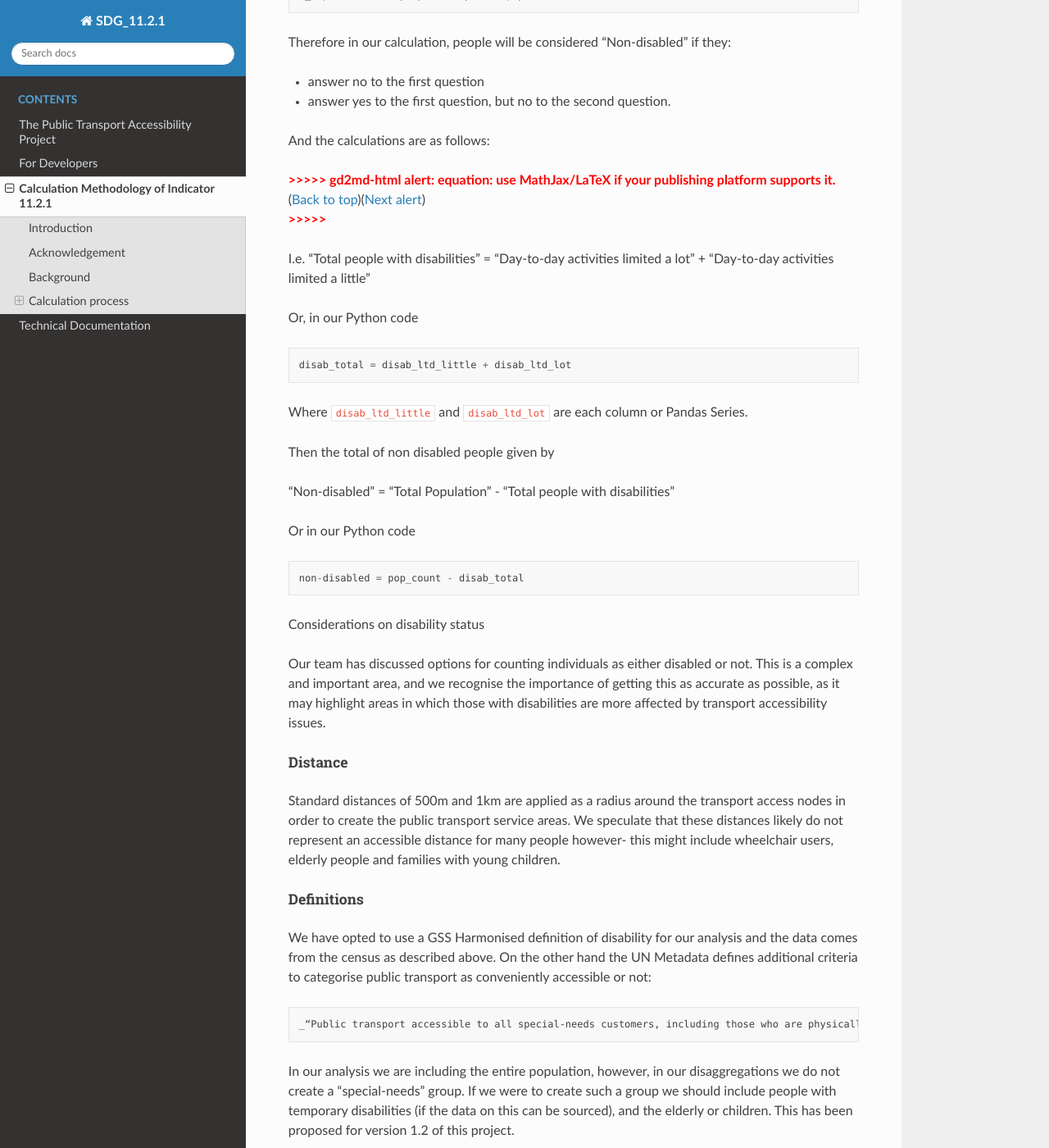
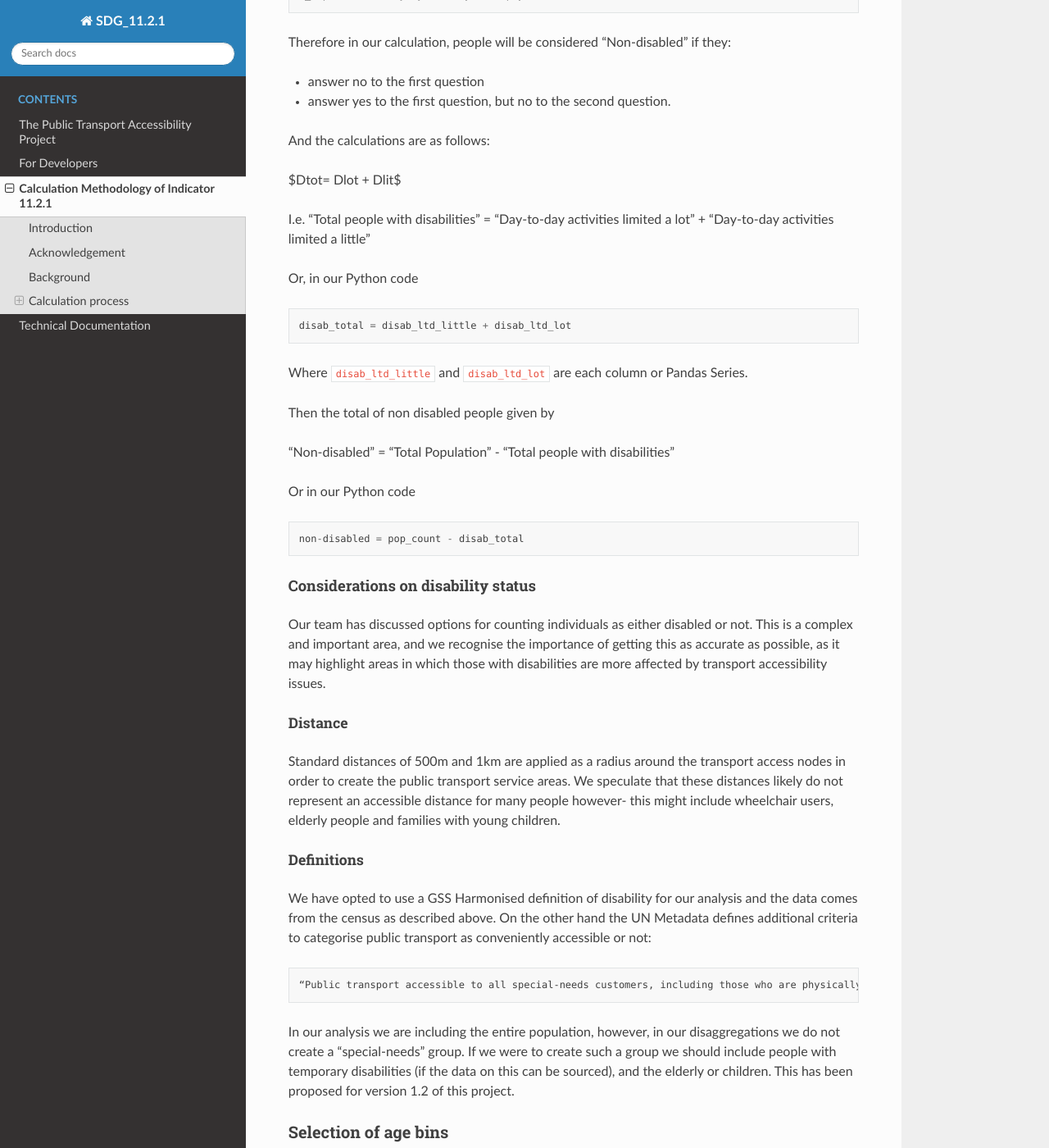
Before and after one commit to ONSdigital/SDG_11.2.1, a Sphinx documentation site: the page built from docs/source/write_up.md, in a window 1280 px wide and 1400 px high, scrolled down 7341 px. Shown: the whole window at 82% size. Built offline with Sphinx 7.4.7 and the Read the Docs theme 2.0.0, drawn with Linux system fonts in a browser that asks for light colours.

Commit message:
Fixed equation

````diff
--- a/docs/source/write_up.md
+++ b/docs/source/write_up.md
@@ -364,9 +364,7 @@
 And the calculations are as follows:
 
 
-
-<p id="gdcalert4" ><span style="color: red; font-weight: bold">>>>>>  gd2md-html alert: equation: use MathJax/LaTeX if your publishing platform supports it. </span><br>(<a href="#">Back to top</a>)(<a href="#gdcalert5">Next alert</a>)<br><span style="color: red; font-weight: bold">>>>>> </span></p>
-
+$Dtot= Dlot + Dlit$
 
 
 I.e. "Total people with disabilities" = "Day-to-day activities limited a lot" + "Day-to-day activities limited a little"
@@ -393,7 +391,7 @@
 ```
 
 
-Considerations on disability status
+#### Considerations on disability status
 
 Our team has discussed options for counting individuals as either disabled or not. This is a complex and important area, and we recognise the importance of getting this as accurate as possible, as it may highlight areas in which those with disabilities are more affected by transport accessibility issues.
 
@@ -408,7 +406,7 @@
 We have opted to use a GSS Harmonised definition of disability for our analysis and the data comes from the census as described above. On the other hand the UN Metadata defines additional criteria to categorise public transport as conveniently accessible or not:
 
 
-    _“Public transport accessible to all special-needs customers, including those who are physically, visually, and/or hearing-impaired, as well as those with temporary disabilities, the elderly, children and other people in vulnerable situations”_
+    “Public transport accessible to all special-needs customers, including those who are physically, visually, and/or hearing-impaired, as well as those with temporary disabilities, the elderly, children and other people in vulnerable situations”_
 
 In our analysis we are including the entire population, however, in our disaggregations we do not create a “special-needs” group. If we were to create such a group we should include people with temporary disabilities (if the data on this can be sourced), and the elderly or children. This has been proposed for version 1.2 of this project.
 
````
